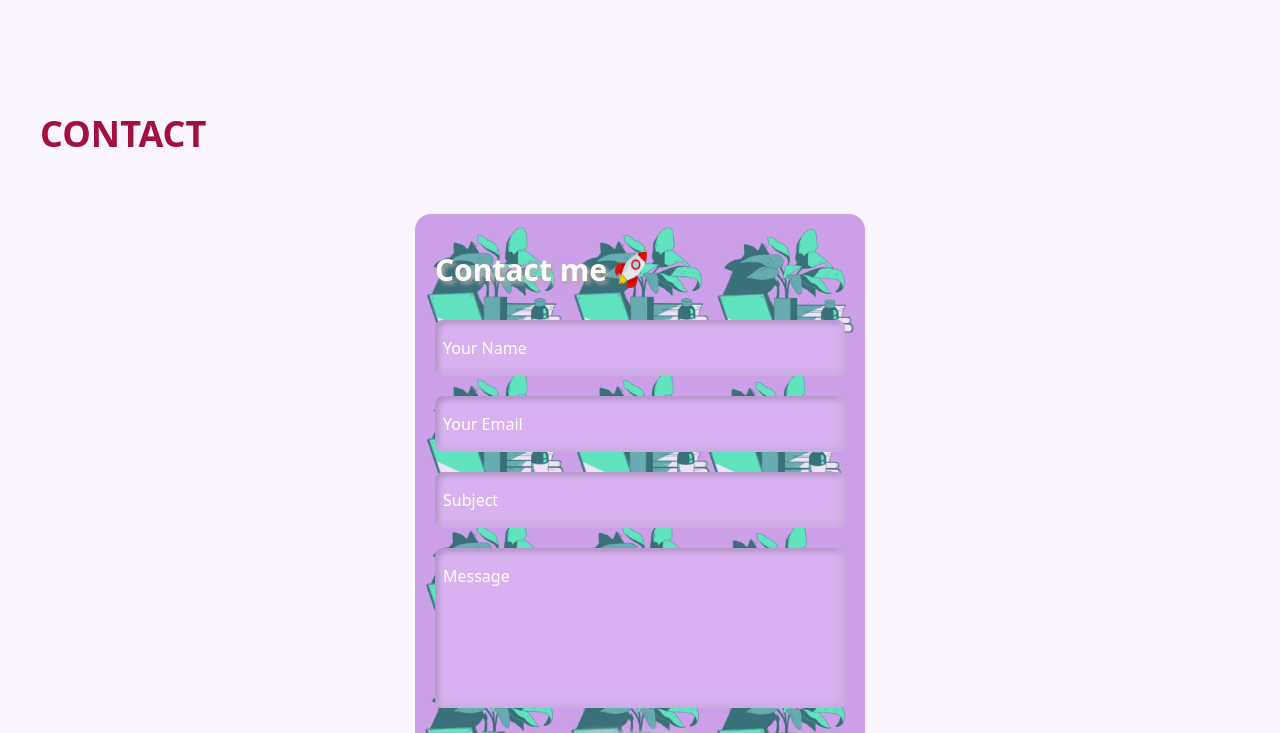
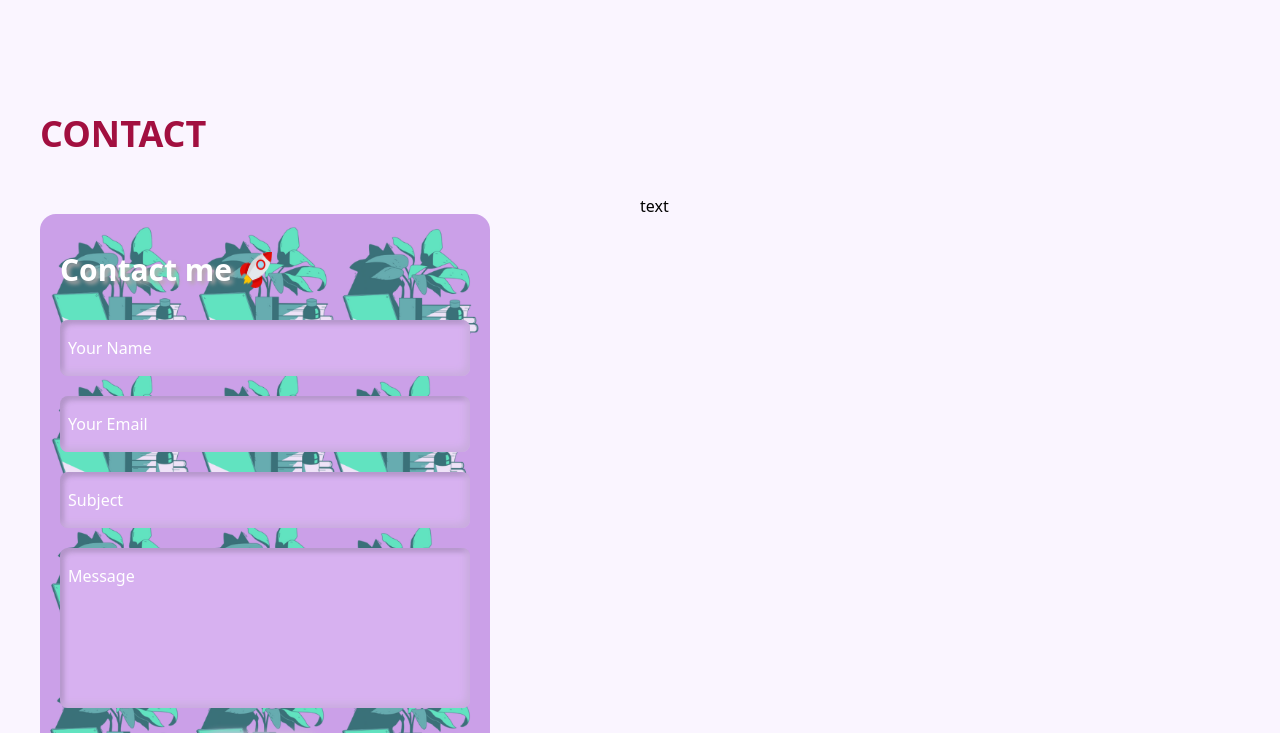
Before and after one commit to Sush0519/My-Portfolio, a website: page dist/index.html in a window 1280 px wide. Shown: the part 2018-2751 px from the top of the page. Drawn offline with nearby package versions, Linux system fonts and the light colour scheme.

Commit message:
made some changes in the contact section

```diff
--- a/dist/index.html
+++ b/dist/index.html
@@ -440,11 +440,16 @@
       </div>
 
       <!-- Contact Section  -->
-      <div id="contact" class="flex flex-col items-center justify-center">
+      <div
+        id="contact"
+        class="flex px-10 flex-col items-center md:items-start justify-center"
+      >
         <span
-          class="px-10 font-bold w-full items-start flex text-4xl text-[#a20f40] section py-10"
+          class="font-bold w-full items-start flex text-4xl text-[#a20f40] section py-10"
           >CONTACT</span
         >
+        <div class="flex w-full">
+          <div class="w-1/2">
             <form
               id="contactForm"
               action="https://api.web3forms.com/submit"
@@ -455,7 +460,9 @@
             >
               <!-- bg-[#cba0e8] -->
               <div class="flex mb-8 mt-3 space-x-2">
-            <p class="text-3xl text-shadow font-bold text-white">Contact me</p>
+                <p class="text-3xl text-shadow font-bold text-white">
+                  Contact me
+                </p>
                 <img src="/Images/rocket.png" alt="" />
               </div>
               <style>
@@ -506,7 +513,12 @@
                 name="subject"
                 value="New Submission from Web3Forms"
               />
-          <input type="checkbox" name="botcheck" id="" style="display: none" />
+              <input
+                type="checkbox"
+                name="botcheck"
+                id=""
+                style="display: none"
+              />
 
               <!-- Name  -->
               <div id="nameContainer" class="flex mb-5 flex-col">
@@ -556,6 +568,10 @@
               </button>
               <div class="flex justify-center" id="responseMessage"></div>
             </form>
+          </div>
+
+          <div class="w-1/2">text</div>
+        </div>
       </div>
 
       <!-- Footer Section -->
```
Lines whose indentation alone changed are shown as unchanged.
